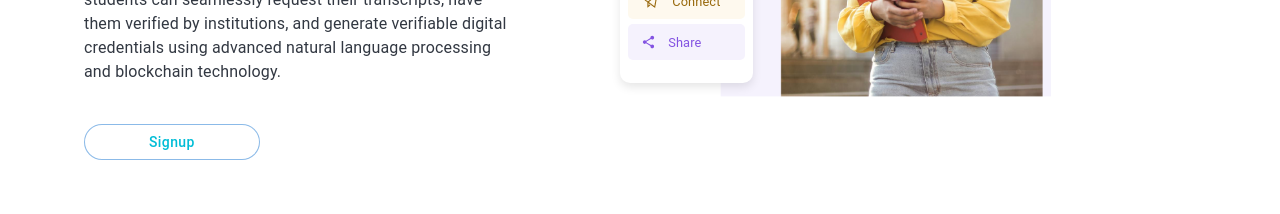
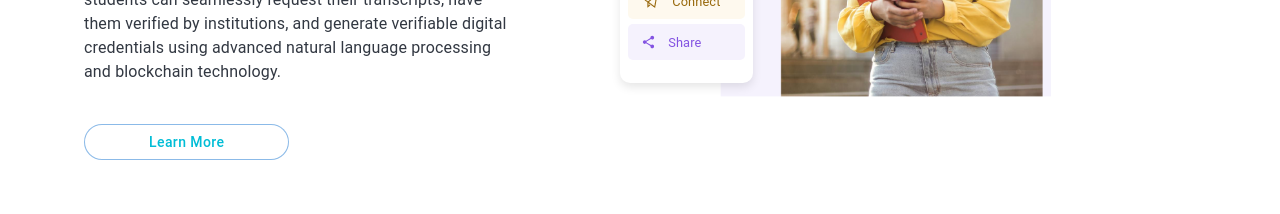
Before and after one commit to hammadyounas/educred, a React (Create React App) app: page / in a window 1280 px wide. Shown: the part 900-1114 px from the top of the page. Built offline with nearby package versions, Linux system fonts and the light colour scheme.

Commit message:
resolve issues

```diff
--- a/src/components/aboutSection.tsx
+++ b/src/components/aboutSection.tsx
@@ -2,11 +2,9 @@ import React from 'react';
 import { Box, Button, Grid, Typography } from '@mui/material';
 import WifiIcon from '@mui/icons-material/Wifi';
 import ShareIcon from '@mui/icons-material/Share';
-import { useNavigate } from "react-router-dom";
 
 export default function AboutSection() {
 
-  const navigate = useNavigate();
 
   return (
     <Box sx={{ display: 'flex', justifyContent: 'center', alignItems: 'center', paddingTop: { xs: '2rem', lg: '4rem' }, paddingX: { xs: '2rem', lg: '4rem' }}}>
@@ -24,9 +22,8 @@ export default function AboutSection() {
             <Typography variant="body1" paragraph sx={{ color: '#323842', fontSize: { lg: '1rem', xs: '0.8rem', paddingTop: '1rem' } }}>
               At EduCred, we believe in the power of verified credentials to unlock your future potential. Our mission is to create a secure, reliable, and user-friendly platform that bridges the gap between education and employment. With EduCred, students can seamlessly request their transcripts, have them verified by institutions, and generate verifiable digital credentials using advanced natural language processing and blockchain technology.
             </Typography>
-            <Button variant="outlined" sx={{ color: '#00BDD6', bgcolor: 'white', textTransform: 'capitalize', borderRadius: 23, paddingX: { lg: 8, xs: 4 }, marginTop: 3, cursor: 'pointer' }}
-            onClick={() => navigate("/signup")}>
-              Signup
+            <Button variant="outlined" sx={{ color: '#00BDD6', bgcolor: 'white', textTransform: 'capitalize', borderRadius: 23, paddingX: { lg: 8, xs: 4 }, marginTop: 3, cursor: 'pointer' }}>
+              Learn more
             </Button>
           </Box>
         </Grid>
--- a/src/pages/Credentials.tsx
+++ b/src/pages/Credentials.tsx
@@ -399,7 +399,7 @@ const Credentials = () => {
               >
                 <Tab value="one" label="Transcripts" />
                 <Tab value="two" label="Skills Credentials (12)" />
-                <Tab value="three" label="Pending Credentials" />
+                <Tab  onClick={() => navigate("/credentials/list")} value="three" label="Pending Credentials" />
               </Tabs>
               <img src='/filter.png' alt="filter" style={{ cursor: 'pointer', padding: '10px', backgroundColor: '#eaecef', borderRadius: '5px'}} />
               {/* <FilterAltOutlined /> */}
```
